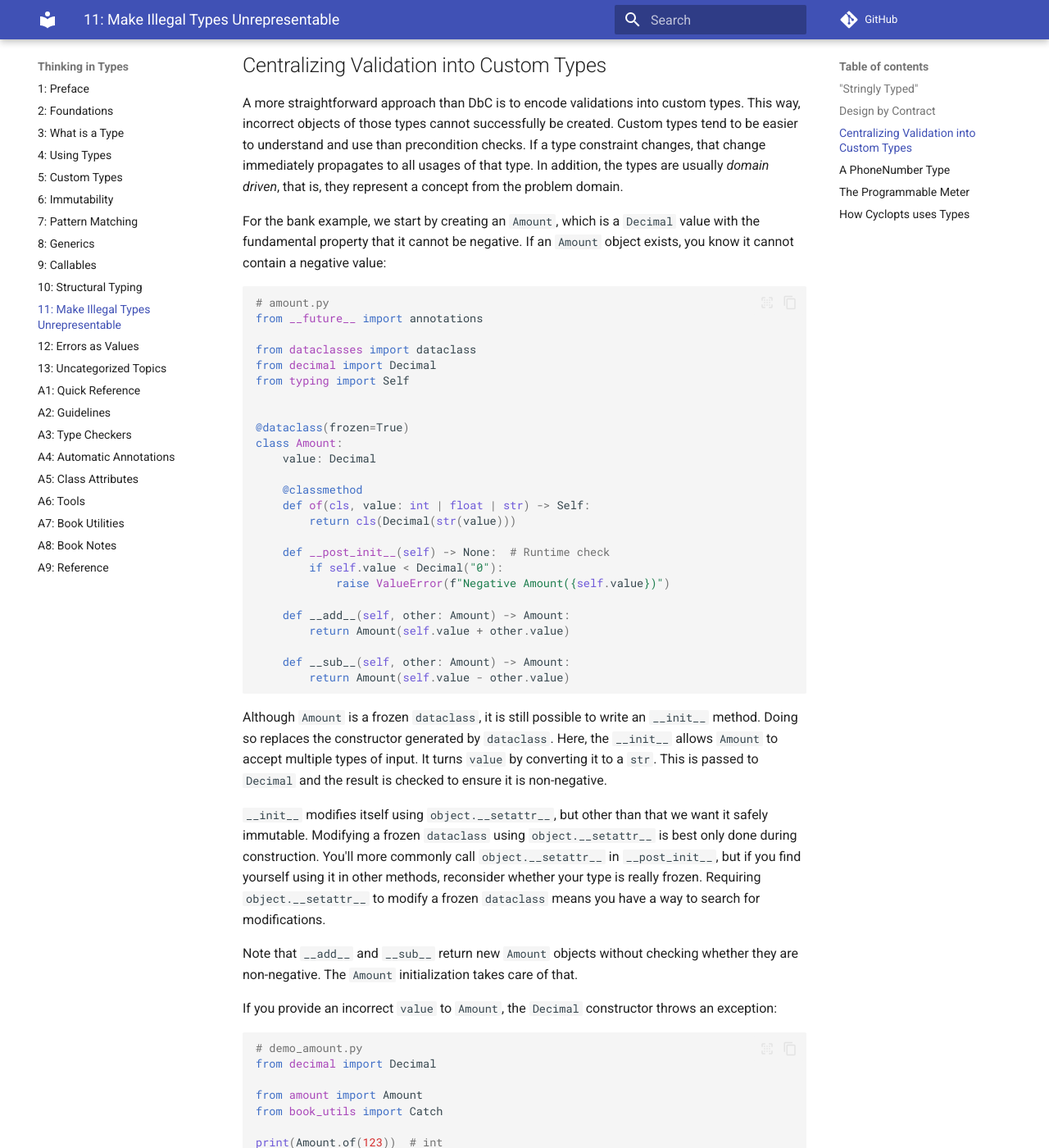
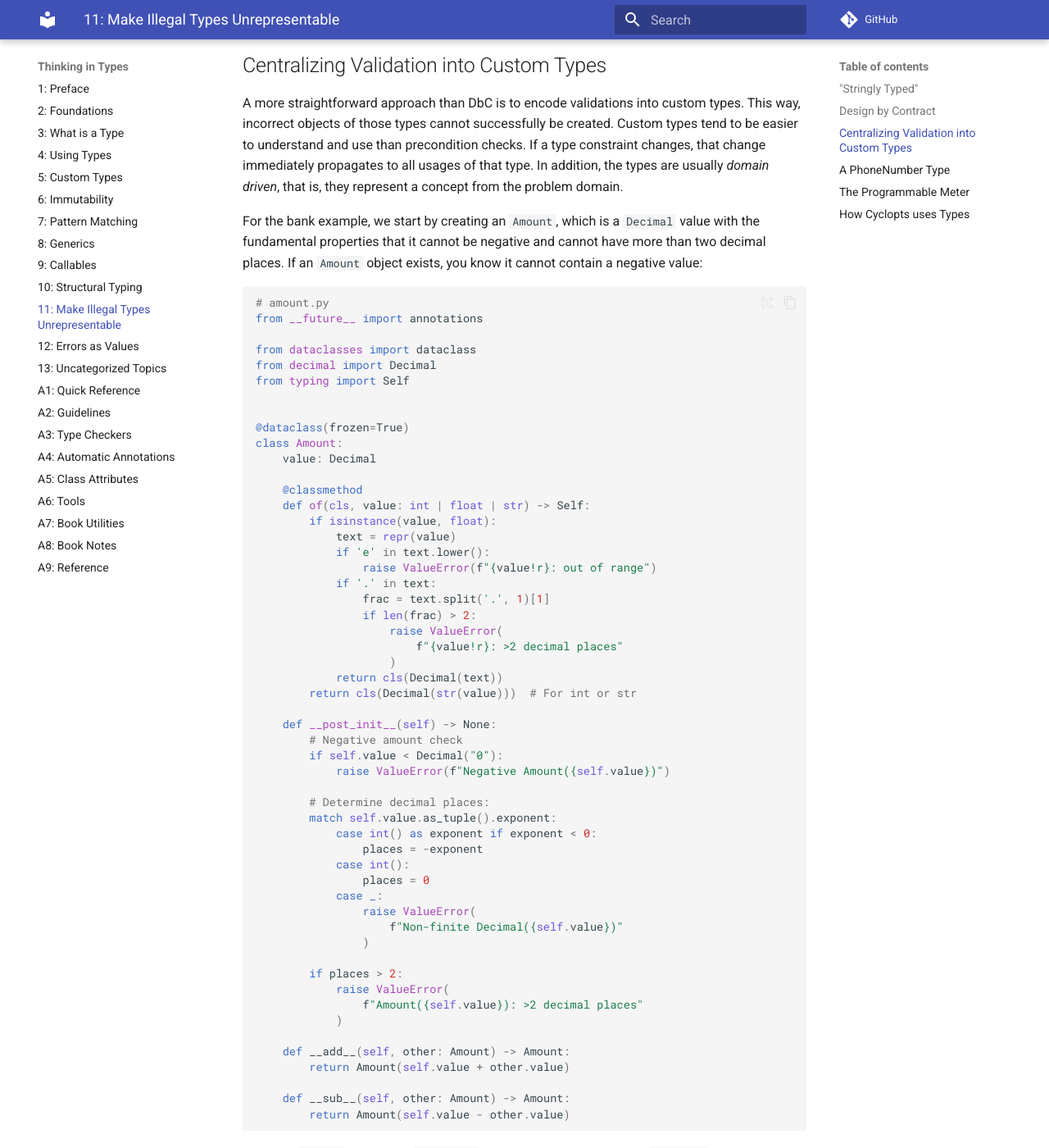
Before and after one commit to ThinkingInTypes/ThinkingInTypes.github.io, an MkDocs documentation site: the page built from Chapters/C11_Make_Illegal_Types_Unrepresentable.md, in a window 1280 px wide and 1400 px high, scrolled down 5586 px. Shown: the whole window at 82% size. Built offline with MkDocs 1.6.1 and Material for MkDocs 9.7.7, drawn with Linux system fonts in a browser that asks for light colours; comment, search, counter and statistics services are not loaded; some of the changed text lies outside the part shown.

Commit message:
Amount checks for two decimal places

````diff
--- a/Chapters/C11_Make_Illegal_Types_Unrepresentable.md
+++ b/Chapters/C11_Make_Illegal_Types_Unrepresentable.md
@@ -176,7 +176,7 @@ positivity = Condition(
 
 @requires(positivity)
 def sqrt(x) -> float:
-    return x**0.5
+    return x ** 0.5
 
 
 print(sqrt(4))
@@ -260,7 +260,8 @@ Custom types tend to be easier to understand and use than precondition checks.
 If a type constraint changes, that change immediately propagates to all usages of that type.
 In addition, the types are usually _domain driven_, that is, they represent a concept from the problem domain.
 
-For the bank example, we start by creating an `Amount`, which is a `Decimal` value with the fundamental property that it cannot be negative.
+For the bank example, we start by creating an `Amount`,
+which is a `Decimal` value with the fundamental properties that it cannot be negative and cannot have more than two decimal places.
 If an `Amount` object exists, you know it cannot contain a negative value:
 
 ```python
@@ -278,11 +279,39 @@ class Amount:
 
     @classmethod
     def of(cls, value: int | float | str) -> Self:
-        return cls(Decimal(str(value)))
+        if isinstance(value, float):
+            text = repr(value)
+            if 'e' in text.lower():
+                raise ValueError(f"{value!r}: out of range")
+            if '.' in text:
+                frac = text.split('.', 1)[1]
+                if len(frac) > 2:
+                    raise ValueError(
+                        f"{value!r}: >2 decimal places"
+                    )
+            return cls(Decimal(text))
+        return cls(Decimal(str(value)))  # For int or str
 
-    def __post_init__(self) -> None:  # Runtime check
+    def __post_init__(self) -> None:
+        # Negative amount check
         if self.value < Decimal("0"):
             raise ValueError(f"Negative Amount({self.value})")
+
+        # Determine decimal places:
+        match self.value.as_tuple().exponent:
+            case int() as exponent if exponent < 0:
+                places = -exponent
+            case int():
+                places = 0
+            case _:
+                raise ValueError(
+                    f"Non-finite Decimal({self.value})"
+                )
+
+        if places > 2:
+            raise ValueError(
+                f"Amount({self.value}): >2 decimal places"
+            )
 
     def __add__(self, other: Amount) -> Amount:
         return Amount(self.value + other.value)
@@ -321,12 +350,23 @@ print(Amount.of("123"))  # str
 ## Amount(value=Decimal('123'))
 print(Amount.of(1.23))  # float
 ## Amount(value=Decimal('1.23'))
+with Catch():
+    Amount.of(-123)
+with Catch():
+    Amount.of(1.111)
+# Can construct from Decimal:
 print(Amount(Decimal("12.34")))
 ## Amount(value=Decimal('12.34'))
+with Catch():
+    Amount(Decimal("-12.34"))
+with Catch():
+    Amount(Decimal("1.111"))
 with Catch():
     Amount.of("not-a-number")
 ## Error: [<class 'decimal.ConversionSyntax'>]
 ```
+
+TODO: Consider failing if decimal fraction is greater than two digits
 
 Now we define a bank-account `Balance` that contains an `Amount`, but doesn't need special construction behavior:
 
@@ -466,8 +506,8 @@ class PhoneNumber:
         if not isinstance(other, PhoneNumber):
             return NotImplemented
         return (
-            self.country_code == other.country_code
-            and self.number == other.number
+                self.country_code == other.country_code
+                and self.number == other.number
         )
 ```
 
````
Also changed, not shown: other parts of Chapters/C11_Make_Illegal_Types_Unrepresentable.md (+8 -8 lines), Chapters/C02A_Smalltalk.md (+8 -1 lines), Chapters/C05_Custom_Types.md (+1 -1 lines), README.md (+1 -1 lines).
